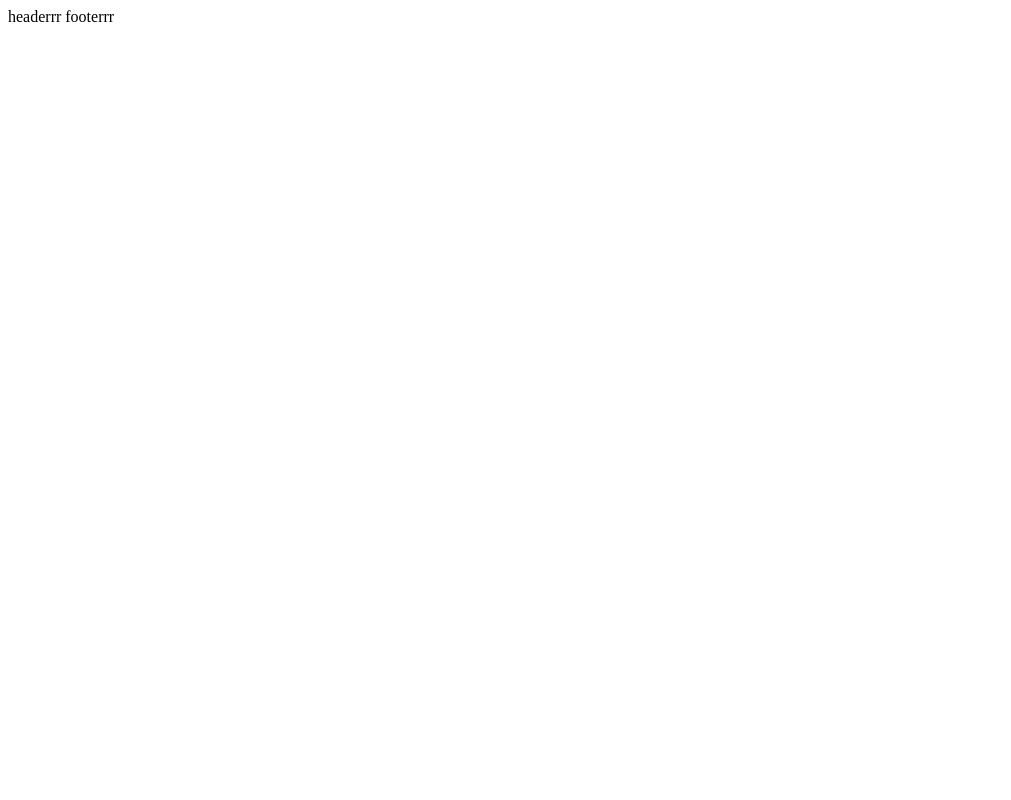
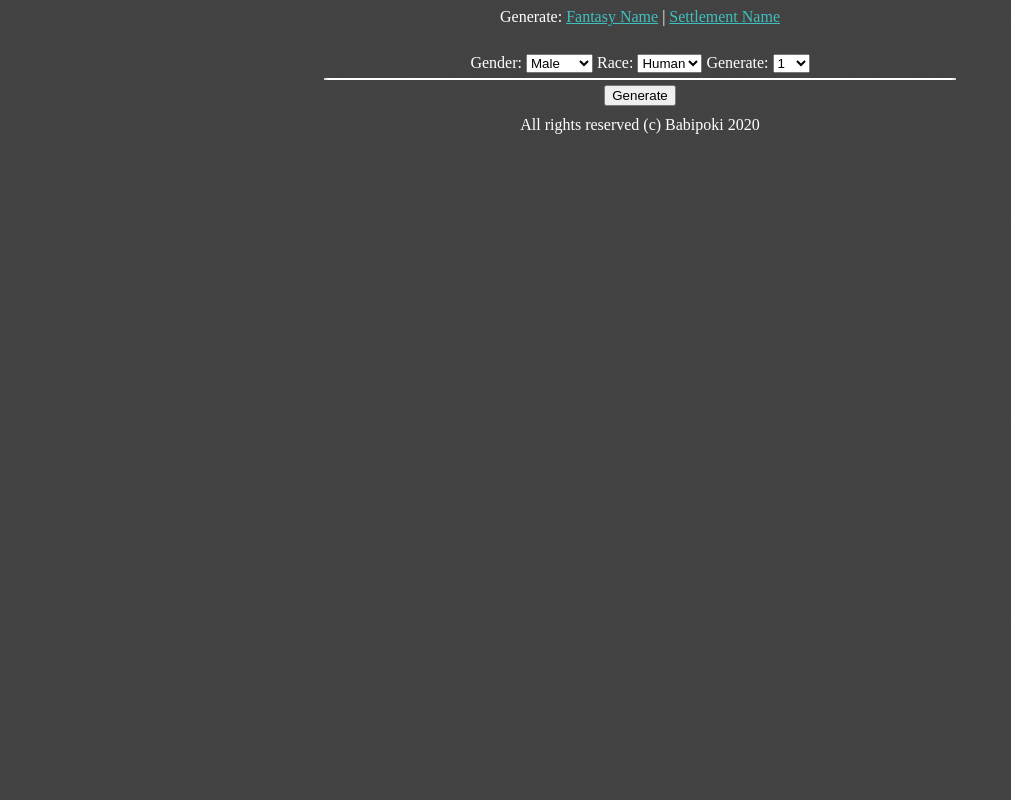
Before and after one commit to Babipoki/gen-rpg, a PHP site: page /index.php?gen=fantasyname in a window 1280 px wide. Before the commit the part shown is almost empty. Shown: the whole page, without its empty margins (0-1011 px from the left). Run offline with PHP 8.4, Linux system fonts and the light colour scheme.

Commit message:
Barebones of the generator

```diff
--- /dev/null
+++ b/fantasyname.html
@@ -0,0 +1,78 @@
+<script>
+    var amountToGenerate = document.getElementById("amountToGenerate").value;
+    function MathRInt(min, max) {
+        return Math.floor(Math.random() * (max - min)) + min;
+    }
+    function capitalize(string) {
+        return string.charAt(0).toUpperCase() + string.slice(1);
+    }
+    function generateName() {
+        var gender = document.getElementById("gender").value;
+        var race = document.getElementById("race").value;
+        var name1 = [];
+        var name2 = [];
+        if (gender == "male") {
+                if (race == "human") {
+                    name1 = ["Gary", "Riko", "Osten"];
+                    name2 = ["Saltwater", "Drumswitch", "Fivio"];
+                }
+                if (race == "youdel") {
+                    name1 = ["SAF", "afawf"];
+                    name2 = ["asfaw", "gkawjawg", "awjfajw"]
+                }
+        } else if (gender == "female") {
+            if (race == "human") {
+                    name1 = ["Tatyana", "ASFKa", "FWAajwfawj"];
+                    name2 = ["Saltwater", "Drumswitch", "Fivio"];
+                }
+                if (race == "youdel") {
+                    name1 = ["SasfafsF", "afasfafsawf"];
+                    name2 = ["asasfafsfaw", "gkfasasfawjawg", "fasafsawjfajw"]
+                }
+        }
+
+
+        var name = capitalize(name1[MathRInt(0, name1.length)]) + ' ' + capitalize(name2[MathRInt(0, name2.length)]);
+        return name;
+    }
+
+    function generateNames() {
+        var amount = document.getElementById("amountToGenerate").value;
+        var result = "<p>";
+        for (i = 0; i < amount; i++) {
+            if (i != amount) {
+                result += generateName() + "<br>";
+            } else {
+                result += generateName() + "</p>";
+            }
+
+        }
+
+        document.getElementById("result").innerHTML = result;
+    }
+generateNames();
+</script>
+<div class="generator">
+<label for="gender">Gender:</label>
+    <select id="gender">
+        <option value="male">Male</option>
+        <option value="female">Female</option>
+    </select>
+
+<label for="race">Race:</label>
+    <select id="race">
+        <option value="human">Human</option>
+        <option value="youdel">Youdel</option>
+    </select>
+
+<label for="amountToGenerate">Generate:</label>
+    <select id="amountToGenerate">
+        <option value=1>1</option>
+        <option value=5>5</option>
+        <option value=10>10</option>
+    </select>
+    <div class="generatedContent">
+        <div id="result"></div>
+    </div>
+<button onclick="generateNames()">Generate</button>
+</div>
--- a/footer.html
+++ b/footer.html
@@ -1 +1,3 @@
-footerrr
+<div class="footer">
+    All rights reserved (c) Babipoki 2020
+</div>
--- a/header.html
+++ b/header.html
@@ -1 +1,7 @@
-headerrr
+<div class="header">
+    <div class="genlinks">
+        Generate: <a href="index.php?gen=fantasyname">Fantasy Name</a> | <a href="index.php?gen=settlement">Settlement Name</a>
+
+    </div>
+</div>
+<br>
--- a/index.php
+++ b/index.php
@@ -1,9 +1,21 @@
+<?php $gen = $_GET["gen"]?>
+
 <head>
     <title>Babipoki's Generators</title>
+    <link rel="stylesheet" href="style.css" type="text/css">
 </head>
 <body>
-    <?php include "./header.html" ?>
+    <?php include "./header.html"; ?>
 
 
-    <?php include "./footer.html" ?>
+        <?php if (empty($gen)) {
+            echo "Please pick the generator...";
+        } else {
+
+            include "./" . $gen . ".html";
+        }
+        ?>
+
+
+    <?php include "./footer.html"; ?>
 </body>
--- a/style.css
+++ b/style.css
@@ -0,0 +1,50 @@
+body {
+    background: url("./bg.jpg");
+    color: white;
+}
+
+.header {
+    margin: auto;
+    left: auto;
+    width: 50%;
+    text-align: center;
+}
+
+.footer {
+    margin: auto;
+    left: auto;
+    text-align: center;
+    width: 50%;
+}
+
+a {
+    color: hsl(180, 50%, 50%);
+}
+
+.generatedContent {
+    text-align: center;
+    border-radius: 10%;
+    border-width: 1px;
+    border-style: solid;
+    margin: 0 auto;
+}
+
+.generator {
+    width: 50%;
+    text-align: center;
+    margin: 0 auto;
+    padding: 5px;
+}
+
+select {
+    margin-bottom: 5px;
+    margin-top: 5px;
+}
+
+button {
+    margin: 5px;
+}
+
+.generatedContent p {
+    font-size: 24px;
+}
```
Also changed, not shown: bg.jpg (added).
